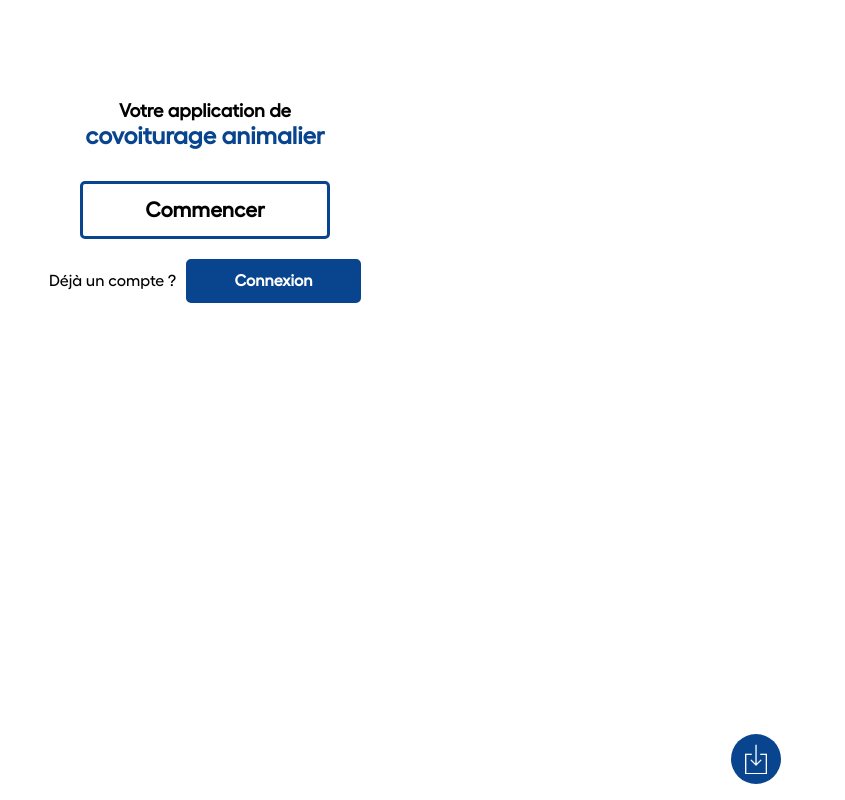
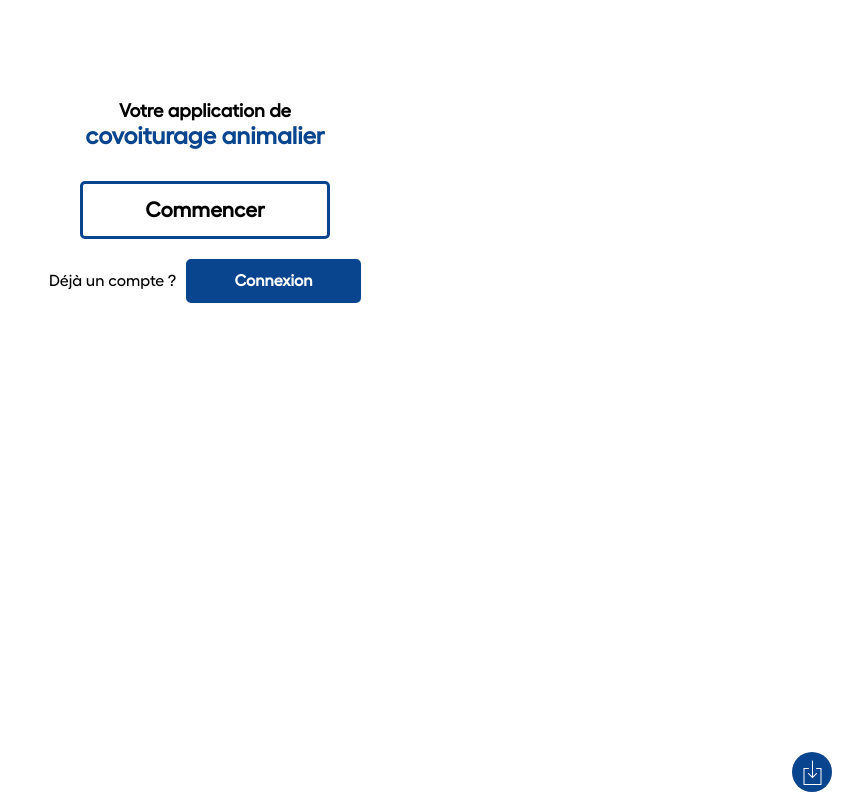
Before and after one commit to Joris07/cowaf, a Vue app: page / in a window 1280 px wide. Shown: the whole page, without its empty margins (435-1280 px from the left). Built offline with nearby package versions, Linux system fonts and the light colour scheme.

Commit message:
Déplacement Bouton Download

```diff
--- a/src/views/Home.vue
+++ b/src/views/Home.vue
@@ -62,16 +62,16 @@
 		display: flex;
 		justify-content: center;
 		align-items: center;
-		width: 50px;
-		height: 50px;
+		width: 40px;
+		height: 40px;
 		position: absolute;
-		bottom: 2%;
-		right: 5%;
+		bottom: 1%;
+		right: 1%;
 	}
 
 	#install > img {
-		width: 30px;
-		height: 30px;
+		width: 25px;
+		height: 25px;
 	}
 
 	a {
```
